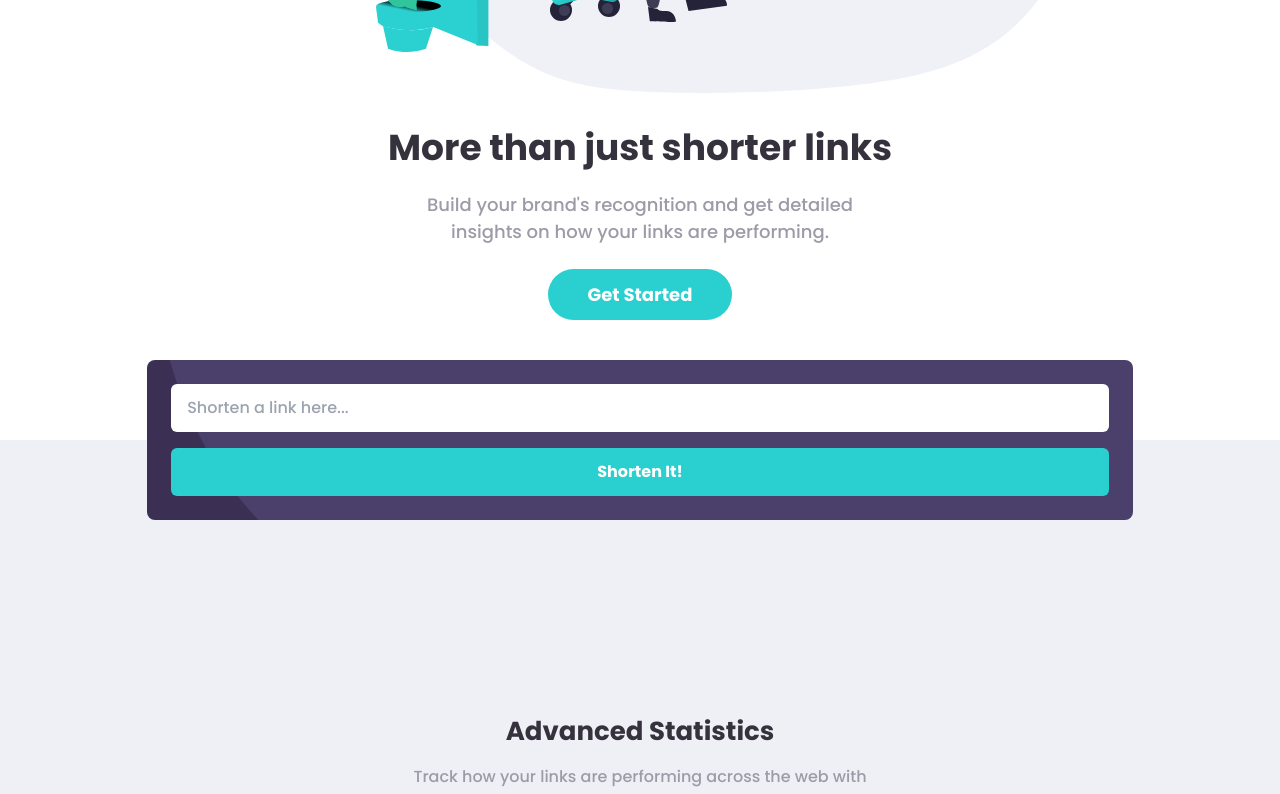
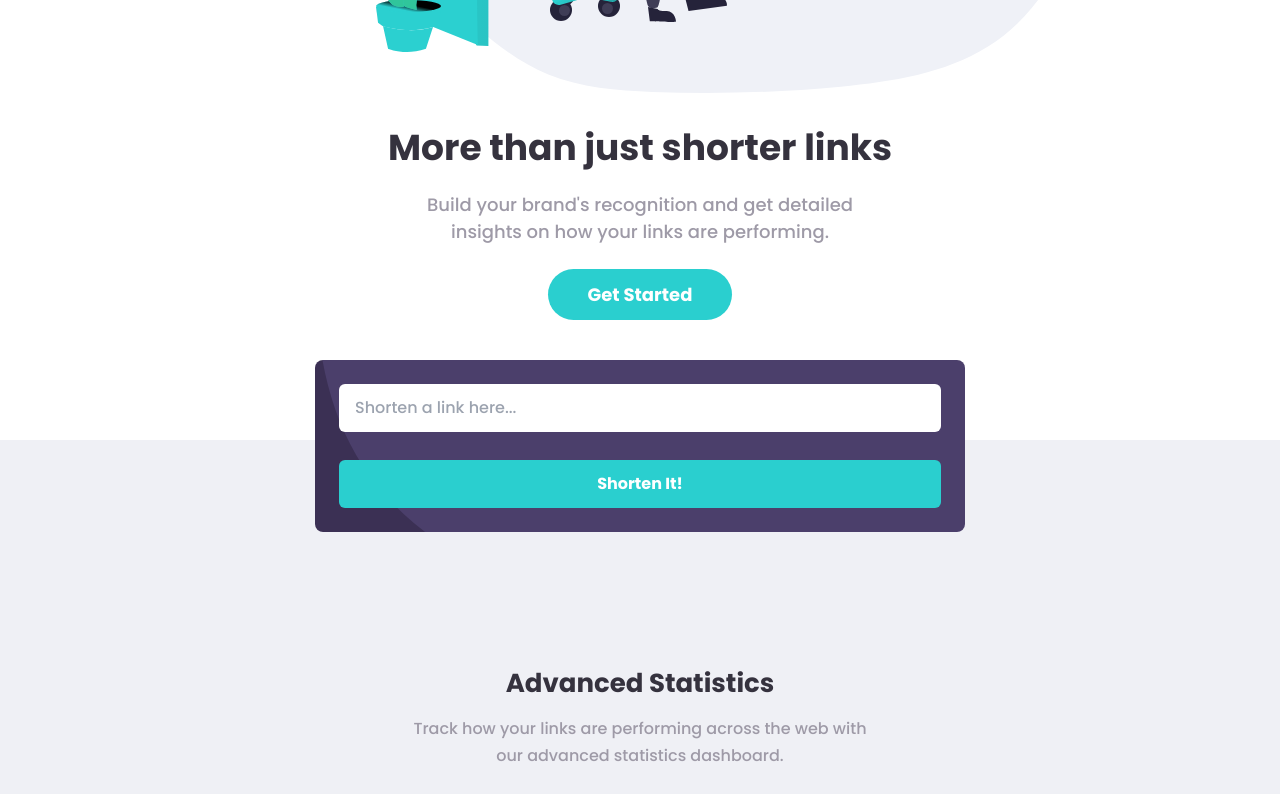
Before and after one commit to CiroJSCH/URL-shortening-API-landing-page, a React (Vite) app: page / in a window 1280 px wide. Shown: the part 486-1280 px from the top of the page. Built offline with nearby package versions, Linux system fonts and the light colour scheme.

Commit message:
API integration

```diff
--- a/src/components/Shorten.tsx
+++ b/src/components/Shorten.tsx
@@ -1,19 +1,118 @@
+// Libraries
+import { useEffect, useState } from 'react';
+import axios from 'axios';
+import { useForm } from 'react-hook-form';
+
+// Components
+import ShortenLink from './ShortenLink';
+
+type FormData = {
+  urlToShorten: string;
+};
+
+export type ShortenLinks = {
+  originalLink: string;
+  shortenLink: string;
+};
+
 const Shorten = () => {
+  const savedLinks = localStorage.getItem('savedLinks');
+  const [shortenLinks, setShortenLinks] = useState<ShortenLinks[]>(
+    typeof savedLinks === 'string' ? JSON.parse(savedLinks) : []
+  );
+
+  const {
+    register,
+    handleSubmit,
+    setError,
+    clearErrors,
+    setValue,
+    formState: { errors },
+  } = useForm<FormData>();
+
+  useEffect(() => {
+    const savedLinks = localStorage.getItem('savedLinks');
+    if (savedLinks !== null) {
+      setShortenLinks(JSON.parse(savedLinks));
+    }
+  }, []);
+
+  useEffect(() => {
+    localStorage.setItem('savedLinks', JSON.stringify(shortenLinks));
+  }, [shortenLinks]);
+
+  const onSubmit = handleSubmit(({ urlToShorten }) => {
+    if (urlToShorten.trim() !== '') {
+      axios
+        .get(`https://api.shrtco.de/v2/shorten?url=${urlToShorten}`)
+        .then((res) => {
+          const newLink = {
+            originalLink: urlToShorten,
+            shortenLink: res.data.result.full_short_link,
+          };
+
+          setShortenLinks([...shortenLinks, newLink]);
+
+          setValue('urlToShorten', '');
+        })
+        .catch((err) => {
+          if (err.response.data.error_code === 2) {
+            setError('urlToShorten', {
+              type: 'server',
+              message: 'Enter a valid URL',
+            });
+          }
+        });
+    } else {
+      clearErrors('urlToShorten');
+      setError('urlToShorten', {
+        types: {
+          required: 'Please add a link',
+        },
+      });
+    }
+  });
+
   return (
     <section className='bg-gray-500 w-full px-6 pb-8'>
-      <div className="relative min-h-[160px] w-[80%] max-w-[1440px] m-auto">
-        <div className='bg-primary-violet bg-shorten-mobile xl:bg-shorten-desktop flex flex-col xl:flex-row items-center justify-center p-6 xl:p-10 gap-4 xl:gap-6 rounded-lg bg-cover bg-no-repeat bg-center absolute top-[-50%] xl:top-[-64px] w-full'>
-          <input
-            className='px-4 py-3 w-full xl:w-[80%] rounded-md text-gray-700'
-            type='text'
-            name='shorten'
-            placeholder='Shorten a link here...'
-          />
-          <button className='px-10 py-3 bg-primary-cyan w-full xl:w-[20%] rounded-md text-white font-bold cursor-pointer hover:bg-[#80DFDF] transition-colors duration-300'>
+      <div className='relative min-h-[160px] xl:w-[80%] max-w-[650px] xl:max-w-[1440px] m-auto'>
+        <form
+          onSubmit={onSubmit}
+          className='bg-primary-violet bg-shorten-mobile xl:bg-shorten-desktop flex flex-col xl:flex-row items-center justify-center p-6 xl:p-10 gap-7 xl:gap-6 rounded-lg bg-cover bg-no-repeat bg-center absolute top-[-50%] xl:top-[-64px] w-full'
+        >
+          <div className='flex flex-col w-full xl:w-[80%] relative'>
+            <input
+              className={`px-4 py-3 rounded-md text-gray-700 outline-none ${
+                errors.urlToShorten ? 'border-2 border-red-400' : ''
+              }`}
+              type='text'
+              placeholder='Shorten a link here...'
+              {...register('urlToShorten')}
+            />
+            {errors.urlToShorten?.types && (
+              <span className='text-red-400 absolute bottom-[-1.7rem] text-[14px]'>
+                {errors.urlToShorten?.types.required}
+              </span>
+            )}
+            {errors.urlToShorten && (
+              <span className='text-red-400 absolute bottom-[-1.7rem] text-[14px]'>
+                {errors.urlToShorten.message}
+              </span>
+            )}
+          </div>
+          <button
+            type='submit'
+            className='px-10 py-3 bg-primary-cyan w-full xl:w-[20%] rounded-md text-white font-bold cursor-pointer hover:bg-[#80DFDF] transition-colors duration-300'
+          >
             Shorten It!
           </button>
-        </div>
+        </form>
       </div>
+      <ul className='w-full mt-[-3rem] xl:mt-[-4rem] xl:w-[80%] max-w-[650px] xl:max-w-[1440px] m-auto flex flex-col gap-5'>
+        {shortenLinks.map((link, index) => (
+          <ShortenLink {...link} key={`link-${index}`} />
+        ))}
+      </ul>
     </section>
   );
 };
```
